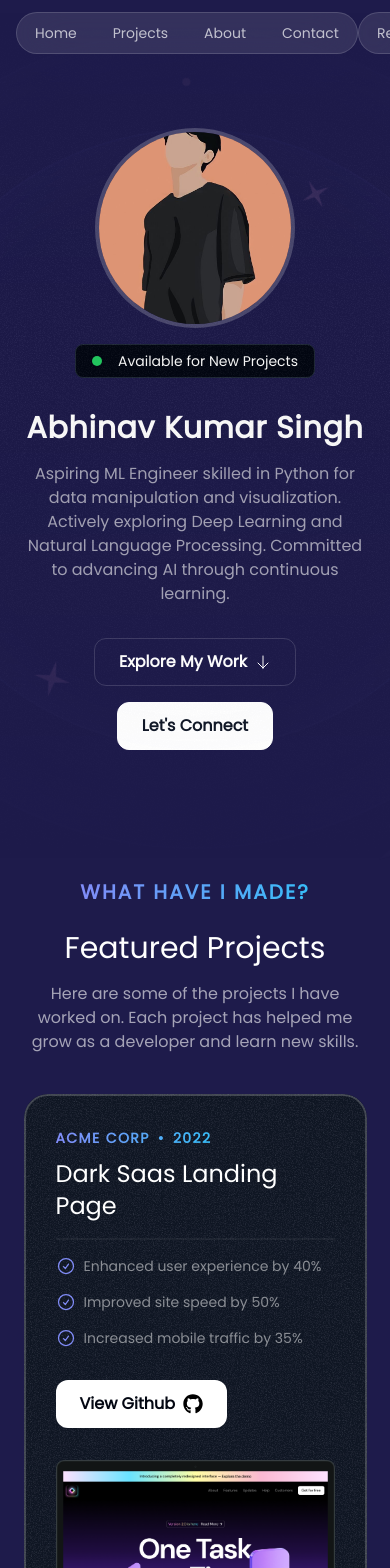
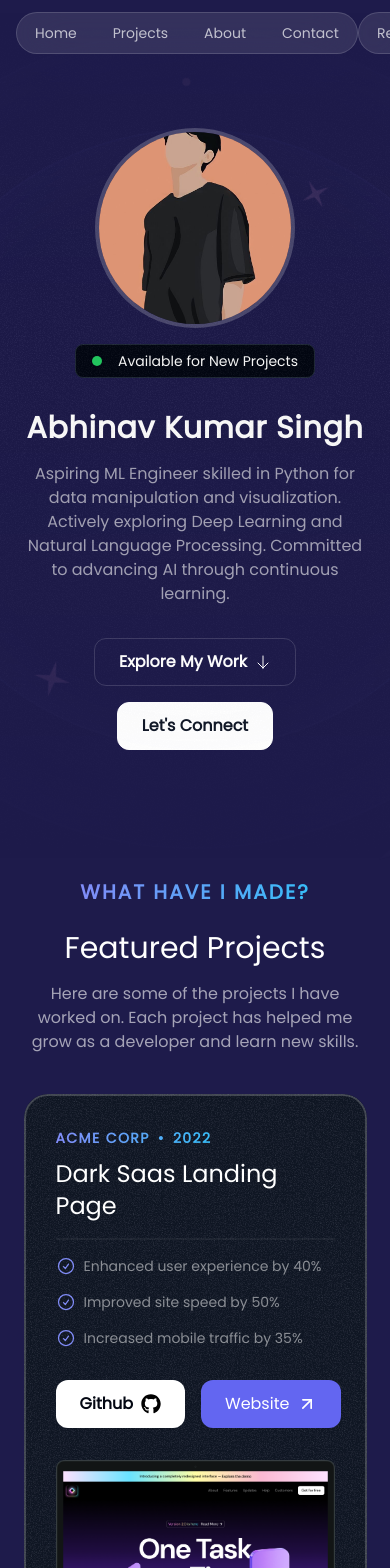
Before and after one commit to Abhinavexists/Portfolio, a Next.js app: page / in a window 390 px wide. Shown: the top 1568 px of the page. Built offline with nearby package versions, Linux system fonts and the light colour scheme.

Commit message:
Added live site button{responsive}

```diff
--- a/src/sections/Projects.tsx
+++ b/src/sections/Projects.tsx
@@ -4,6 +4,7 @@ import aiStartupLandingPage from "@/assets/images/ai-startup-landing-page.png";
 import Image from "next/image";
 import CheckCircleIcon from "@/assets/icons/check-circle.svg";
 import GithubIcon from "@/assets/icons/GitHub.svg";
+import GlobeIcon from "@/assets/icons/arrow-up-right.svg";
 import { SectionHeader } from "@/components/SectionHeader";
 import { Card } from "@/components/Card";
 
@@ -18,6 +19,7 @@ const portfolioProjects = [
       { title: "Increased mobile traffic by 35%" },
     ],
     link: "link1",
+    liveLink: "https://live-site-1.com",
     image: darkSaasLandingPage,
   },
   {
@@ -30,6 +32,7 @@ const portfolioProjects = [
       { title: "Increased brand awareness by 15%" },
     ],
     link: "link2",
+    liveLink: "https://live-site-2.com",
     image: lightSaasLandingPage,
   },
   {
@@ -42,6 +45,7 @@ const portfolioProjects = [
       { title: "Increased mobile traffic by 35%" },
     ],
     link: "link3",
+    liveLink: "https://live-site-3.com",
     image: aiStartupLandingPage,
   },
 ];
@@ -84,12 +88,20 @@ export const ProjectsSection = () => {
                       </li>
                     ))}
                   </ul>
-                  <a href={project.link} className="inline-block mt-8">
-                    <button className="bg-white text-gray-950 h-12 w-full md:w-auto px-6 rounded-xl font-semibold inline-flex items-center justify-center gap-2 transition-transform duration-300 ease-in-out transform hover:scale-105 hover:bg-gray-200 focus:outline-none focus:ring-2 focus:ring-offset-2 focus:ring-gray-500">
-                      <span>View Github</span>
-                      <GithubIcon className="size-5" />
-                    </button>
-                  </a>
+                  <div className="flex flex-col sm:flex-row gap-4 mt-8 w-full sm:w-auto">
+                    <a href={project.link} className="inline-block w-full sm:w-auto">
+                      <button className="bg-white text-gray-950 h-12 w-full px-4 sm:px-6 rounded-xl font-semibold inline-flex items-center justify-center gap-2 transition-transform duration-300 ease-in-out transform hover:scale-105 hover:bg-gray-200 focus:outline-none focus:ring-2 focus:ring-offset-2 focus:ring-gray-500">
+                        <span>Github</span>
+                        <GithubIcon className="size-5" />
+                      </button>
+                    </a>
+                    <a href={project.liveLink} className="inline-block w-full sm:w-auto">
+                      <button className="bg-indigo-500 text-white h-12 w-full px-4 sm:px-6 rounded-xl font-medium inline-flex items-center justify-center gap-2 transition-transform duration-300 ease-in-out transform hover:scale-105 hover:bg-indigo-600 focus:outline-none focus:ring-2 focus:ring-offset-2 focus:ring-indigo-500">
+                        <span>Website</span>
+                        <GlobeIcon className="size-5" />
+                      </button>
+                    </a>
+                  </div>
                 </div>
                 <div className="relative overflow rounded-lg mt-8 lg:mt-0 lg:pl-16">
                   <Image
```
